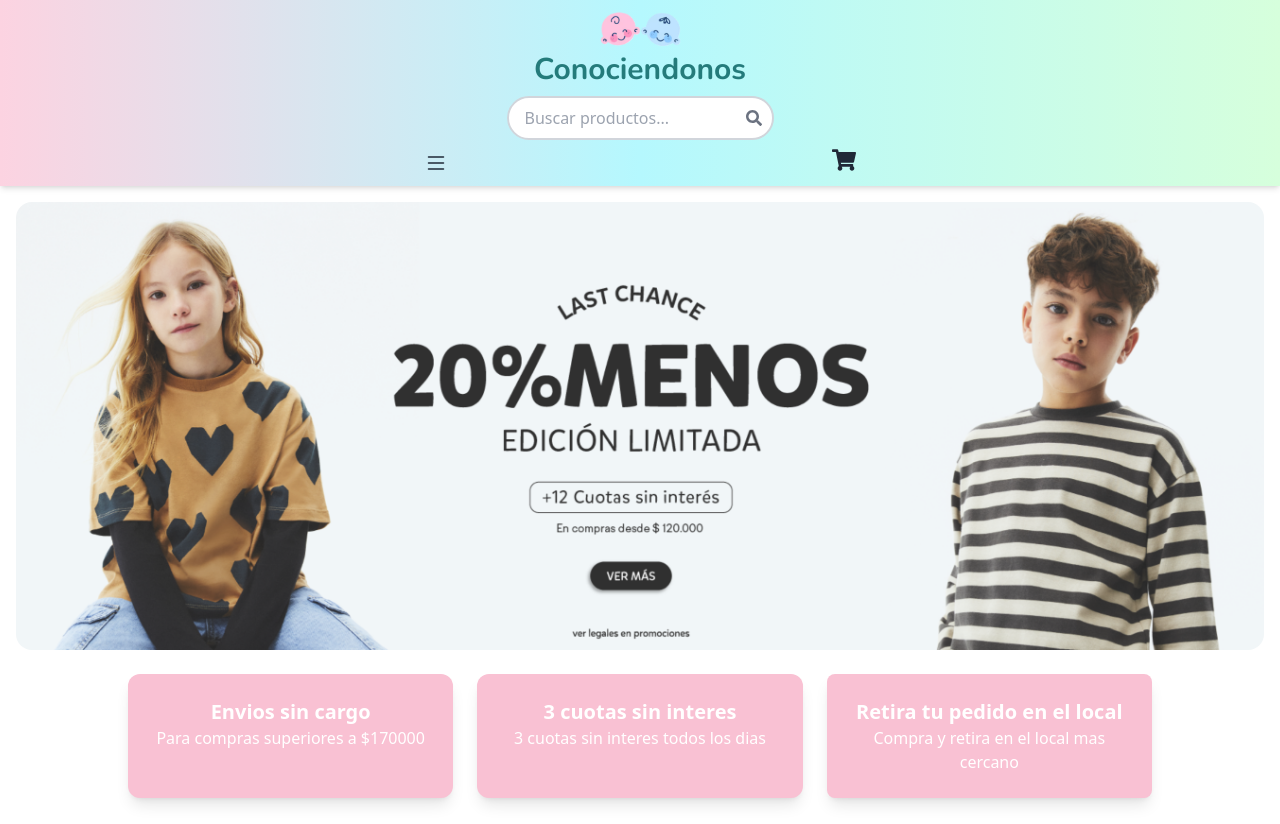
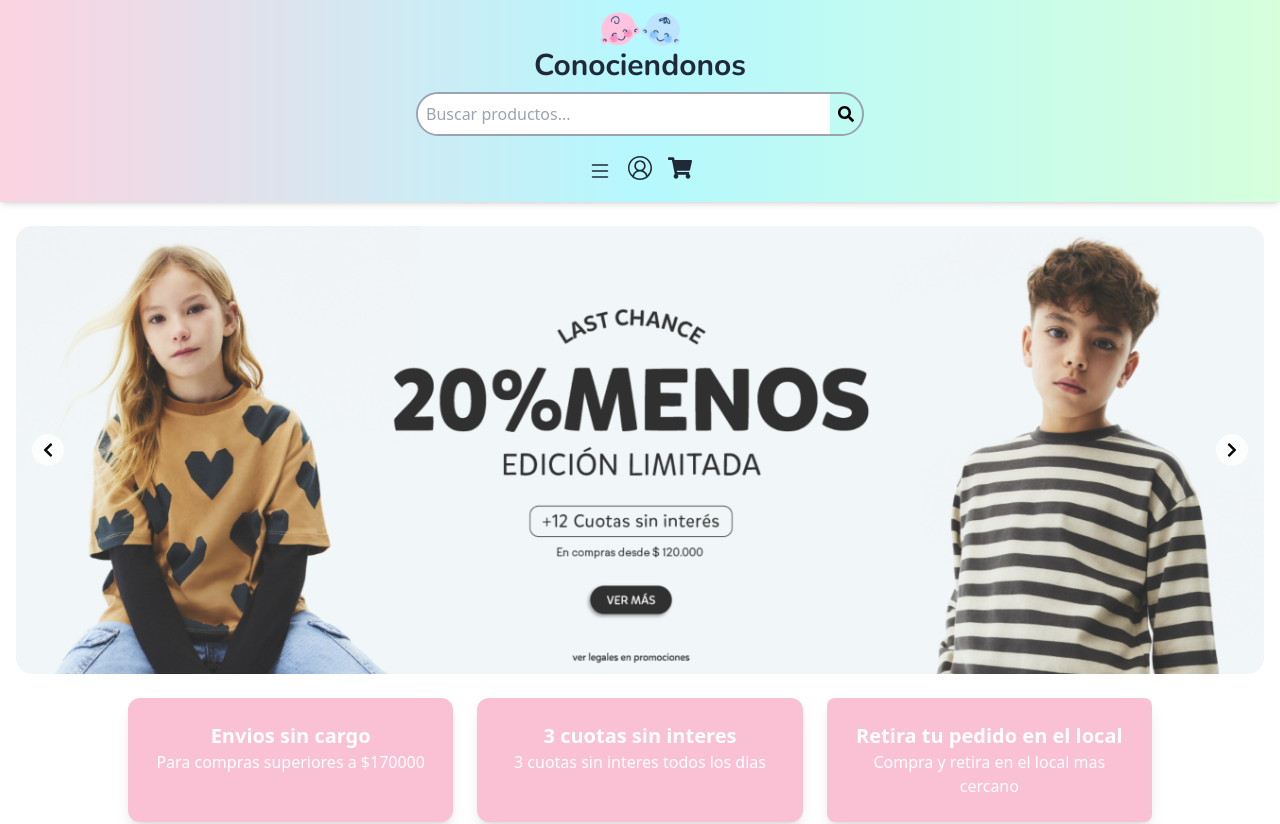
Before and after one commit to francoarmando1911/conociendonos-tienda, a React (Vite) app: page / in a window 1280 px wide. Shown: the top 824 px of the page. Built offline with nearby package versions, Linux system fonts and the light colour scheme.

Commit message:
Mejoras en el diseño del header y nuevas páginas de login y registro

```diff
--- a/src/App.tsx
+++ b/src/App.tsx
@@ -40,12 +40,11 @@ function App() {
             <li>
               <a href="/pages/Ninas" className="block py-2 text-gray-800 hover:text-blue-500">Niñas</a>
             </li>
-            {/* Agrega más categorías aquí si es necesario */}
           </ul>
         </nav>
       )}
 
-      <main className="flex-grow p-4">
+      <main className="flex-grow p-4 mt-[210px]">
         <Routes>
           <Route path="/" element={<><Slider /><SlickSlider /><Home /></>} />
           <Route path="/pages/Ninos" element={<Ninos />} />
--- a/src/components/Header.tsx
+++ b/src/components/Header.tsx
@@ -1,8 +1,8 @@
-import { Link } from "react-router-dom"; // Importar Link
-import { useState, useEffect, useRef } from "react";
+import { useState } from "react";
+import { Link } from "react-router-dom";
 import { FaSearch, FaShoppingCart } from "react-icons/fa";
 import { BsList } from "react-icons/bs";
-import discountedProducts from "../data/descuentos"; // Asegúrate de importar tus productos
+import { VscAccount } from "react-icons/vsc";
 
 interface HeaderProps {
     cartItems: number;
@@ -12,87 +12,77 @@ interface HeaderProps {
 }
 
 const Header: React.FC<HeaderProps> = ({ cartItems, addToCart, isMenuOpen, toggleMenu }) => {
-    const [searchQuery, setSearchQuery] = useState("");
-    const [filteredProducts, setFilteredProducts] = useState<any[]>([]);
-    const [showResults, setShowResults] = useState(false);
-    const resultsRef = useRef<HTMLDivElement>(null); // Referencia para el contenedor de resultados
+    const [isDropdownOpen, setIsDropdownOpen] = useState(false);
 
-    // Manejar la búsqueda
-    const handleSearchChange = (event: React.ChangeEvent<HTMLInputElement>) => {
-        const query = event.target.value;
-        setSearchQuery(query);
-
-        if (query) {
-            const results = searchProducts(query);
-            setFilteredProducts(results);
-            setShowResults(results.length > 0); // Mostrar resultados solo si hay coincidencias
-        } else {
-            setShowResults(false); // Ocultar resultados si no hay búsqueda
-        }
+    const toggleDropdown = () => {
+        setIsDropdownOpen(!isDropdownOpen);
     };
 
-    // Función para buscar productos
-    const searchProducts = (query: string) => {
-        const allProducts = [...discountedProducts]; // Agrega otras categorías si es necesario
-        return allProducts.filter(product => product.title.toLowerCase().includes(query.toLowerCase()));
-    };
+    return (
+        <header className="fixed top-0 left-0 w-full z-50 bg-gradient-to-r from-[#fcd3e1] via-[#b5f8fe] to-[#d6ffdc] p-2 shadow-md">
+            <div className="container mx-auto flex flex-col items-center">
 
-    // Manejar clics fuera de la barra de búsqueda
-    useEffect(() => {
-        const handleClickOutside = (event: MouseEvent) => {
-            if (resultsRef.current && !resultsRef.current.contains(event.target as Node)) {
-                setShowResults(false); // Cerrar resultados si se hace clic fuera
-            }
-        };
+                <Link to="/" className="flex flex-col items-center text-center mb-2">
+                    <img src="/logo.png" alt="Logo" className="h-10" />
+                    <h1 className="text-3xl font-bold text-gray-800 font-nunito">Conociendonos</h1>
+                </Link>
 
-        document.addEventListener("mousedown", handleClickOutside);
-        return () => {
-            document.removeEventListener("mousedown", handleClickOutside);
-        };
-    }, [resultsRef]);
-
-    return (
-        <>
-            <header className="bg-gradient-to-r from-[#fcd3e1] via-[#b5f8fe] to-[#d6ffdc] p-2 shadow-md">
-                <div className="container mx-auto flex flex-col items-center">
-                    <div className="flex flex-col items-center mb-2">
-                        <Link to="/"> {/* Envolver el logo en un Link */}
-                            <img src="/logo.png" alt="Logo" className="h-10 w-auto mb-1" />
-                        </Link>
-                        <h1 className="text-3xl font-bold font-nunito text-[#247b7b]">Conociendonos</h1>
-                    </div>
-
-                    {/* Barra de búsqueda en mobile y desktop */}
-                    <div className="flex-grow max-w-md mx-4 mb-2">
-                        <div className="relative">
+                {/* Barra de Búsqueda */}
+                <div className="flex items-center w-full max-w-md mx-2 mb-2 border-2 border-gray-400 rounded-3xl overflow-hidden">
                     <input
                         type="text"
                         placeholder="Buscar productos..."
-                                value={searchQuery}
-                                onChange={handleSearchChange}
-                                className="w-full py-2 px-4 rounded-full border-2 border-gray-300 focus:outline-none focus:border-blue-500 transition duration-300"
+                        className="w-full p-2 border-none focus:outline-none focus:ring focus:ring-blue-300"
                     />
-                            <button
-                                className="absolute right-3 top-1/2 transform -translate-y-1/2 text-gray-500 hover:text-blue-500 transition duration-300"
-                                aria-label="Search"
-                            >
+                    <button className="p-2  text-black hover:bg-blue-600">
                         <FaSearch />
                     </button>
                 </div>
-                    </div>
 
-                    {/* Barra de navegación */}
-                    <div className="flex justify-between w-full max-w-md mx-4">
+
+                {/* Iconos de acción */}
+                <div className="flex items-center pt-3 mb-2">
+                    {/* Botón de menú */}
                     <button
                         onClick={toggleMenu}
-                            className="flex items-center ml-2 text-gray-800 hover:text-blue-500 transition duration-300"
+                        className="text-gray-800 hover:text-blue-500 transition duration-300"
                         aria-expanded={isMenuOpen}
                         aria-haspopup="true"
                     >
-                            <BsList className="text-2xl" />
+                        <BsList className="text-2xl mx-2" />
                     </button>
 
-                        <div className="relative mr-2">
+                    {/* Botón de cuenta */}
+                    <div className="relative">
+                        <button
+                            onClick={toggleDropdown}
+                            className="text-gray-800 hover:text-blue-500 transition duration-300"
+                            aria-expanded={isDropdownOpen}
+                            aria-haspopup="true"
+                        >
+                            <VscAccount className="text-2xl mx-2" />
+                        </button>
+
+                        {/* Ventana emergente (dropdown) */}
+                        {isDropdownOpen && (
+                            <div className="absolute right-0 mt-2 w-48 bg-white shadow-lg z-60">
+                                <ul className="py-2">
+                                    <li>
+                                        <Link to="/perfil" className="block px-4 py-2 text-gray-800 hover:bg-gray-100">Perfil</Link>
+                                    </li>
+                                    <li>
+                                        <Link to="/configuracion" className="block px-4 py-2 text-gray-800 hover:bg-gray-100">Configuración</Link>
+                                    </li>
+                                    <li>
+                                        <Link to="/salir" className="block px-4 py-2 text-gray-800 hover:bg-gray-100">Salir</Link>
+                                    </li>
+                                </ul>
+                            </div>
+                        )}
+                    </div>
+
+                    {/* Botón de carrito */}
+                    <div className="relative mx-2">
                         <button
                             onClick={addToCart}
                             className="text-2xl text-gray-800 hover:text-blue-500 transition duration-300 focus:outline-none"
@@ -109,26 +99,6 @@ const Header: React.FC<HeaderProps> = ({ cartItems, addToCart, isMenuOpen, toggl
                 </div>
             </div>
         </header>
-
-            {/* Resultados de búsqueda */}
-            {showResults && (
-                <div ref={resultsRef} className="absolute left-0 right-0 top-[68px] z-50 bg-white shadow-lg p-4">
-                    <h2 className="text-lg font-bold mb-2">Resultados de búsqueda:</h2>
-                    {filteredProducts.length > 0 ? (
-                        <ul className="max-h-60 overflow-y-auto">
-                            {filteredProducts.map(product => (
-                                <li key={product.id} className="flex items-center mb-2">
-                                    <img src={product.image} alt={product.title} className="h-10 w-10 mr-2" />
-                                    <span>{product.title} - ${product.price.toFixed(2)}</span>
-                                </li>
-                            ))}
-                        </ul>
-                    ) : (
-                        <p>No se encontraron resultados.</p>
-                    )}
-                </div>
-            )}
-        </>
     );
 };
 
--- a/src/components/ProductBox.tsx
+++ b/src/components/ProductBox.tsx
@@ -18,23 +18,25 @@ const ProductBox: React.FC<ProductBoxProps> = ({ image, hoverImage, title, price
 
     return (
         <div
-            className="border rounded-xl shadow-md hover:shadow-lg transition duration-300 cursor-pointer h-72" // Ajuste de altura
+            className="border rounded-xl shadow-md hover:shadow-lg transition duration-300 cursor-pointer min-h-72"
             onClick={onClick}
             onMouseEnter={handleMouseEnter}
             onMouseLeave={handleMouseLeave}
             onTouchStart={handleTouchStart}
             onTouchEnd={handleTouchEnd}
+            role="button" // Mejora de accesibilidad
+            tabIndex={0} // Mejora de accesibilidad
+            onKeyDown={(e) => e.key === "Enter" && onClick()} // Navegación por teclado
         >
             <img
                 src={currentImage}
                 alt={title}
-                className="w-full h-48 object-cover " // Aumenta la altura de la imagen
+                className="w-full h-48 object-cover" // Aumenta la altura de la imagen
             />
             <div className="p-4">
                 <h3 className="text-lg font-semibold text-gray-800">{title}</h3>
-                <p className="text-blue-500 font-bold mt-1">${price}</p>
+                <p className="text-blue-500 font-bold mt-1">${price.toFixed(2)}</p>
             </div>
-
         </div>
     );
 };
--- a/src/components/Slider.tsx
+++ b/src/components/Slider.tsx
@@ -21,19 +21,19 @@ const Slider: React.FC = () => {
     };
 
     useEffect(() => {
-        let intervalId: number | undefined; // Cambiado a number
+        let intervalId: number | undefined;
         if (!isHovered) {
-            intervalId = window.setInterval(nextSlide, 4000); // Usar window.setInterval para evitar ambigüedad
+            intervalId = window.setInterval(nextSlide, 4000);
         }
         return () => {
             if (intervalId) {
-                window.clearInterval(intervalId); // Usar window.clearInterval para evitar ambigüedad
+                window.clearInterval(intervalId);
             }
         };
     }, [isHovered, nextSlide]);
 
     return (
-        <div className="relative w-full slider-height">
+        <div className="relative w-full slider-height z-10 "> {/* Asegúrate de que el slider tenga z-index bajo */}
             <div
                 onMouseEnter={() => setIsHovered(true)}
                 onMouseLeave={() => setIsHovered(false)}
@@ -52,10 +52,19 @@ const Slider: React.FC = () => {
                 ))}
             </div>
 
-            <button onClick={prevSlide}>
+            {/* Botón de anterior */}
+            <button
+                onClick={prevSlide}
+                className="absolute left-4 top-1/2 transform -translate-y-1/2 bg-white bg-opacity-75 text-black p-2 rounded-full hover:bg-opacity-100 transition z-20" // Añadido z-index aquí
+            >
                 <FaChevronLeft />
             </button>
-            <button onClick={nextSlide}>
+
+            {/* Botón de siguiente */}
+            <button
+                onClick={nextSlide}
+                className="absolute right-4 top-1/2 transform -translate-y-1/2 bg-white bg-opacity-75 text-black p-2 rounded-full hover:bg-opacity-100 transition z-20" // Añadido z-index aquí
+            >
                 <FaChevronRight />
             </button>
         </div>
```
Also changed, not shown: src/pages/login.tsx (added), src/pages/register.tsx (added). Lines whose indentation alone changed are shown as unchanged.
